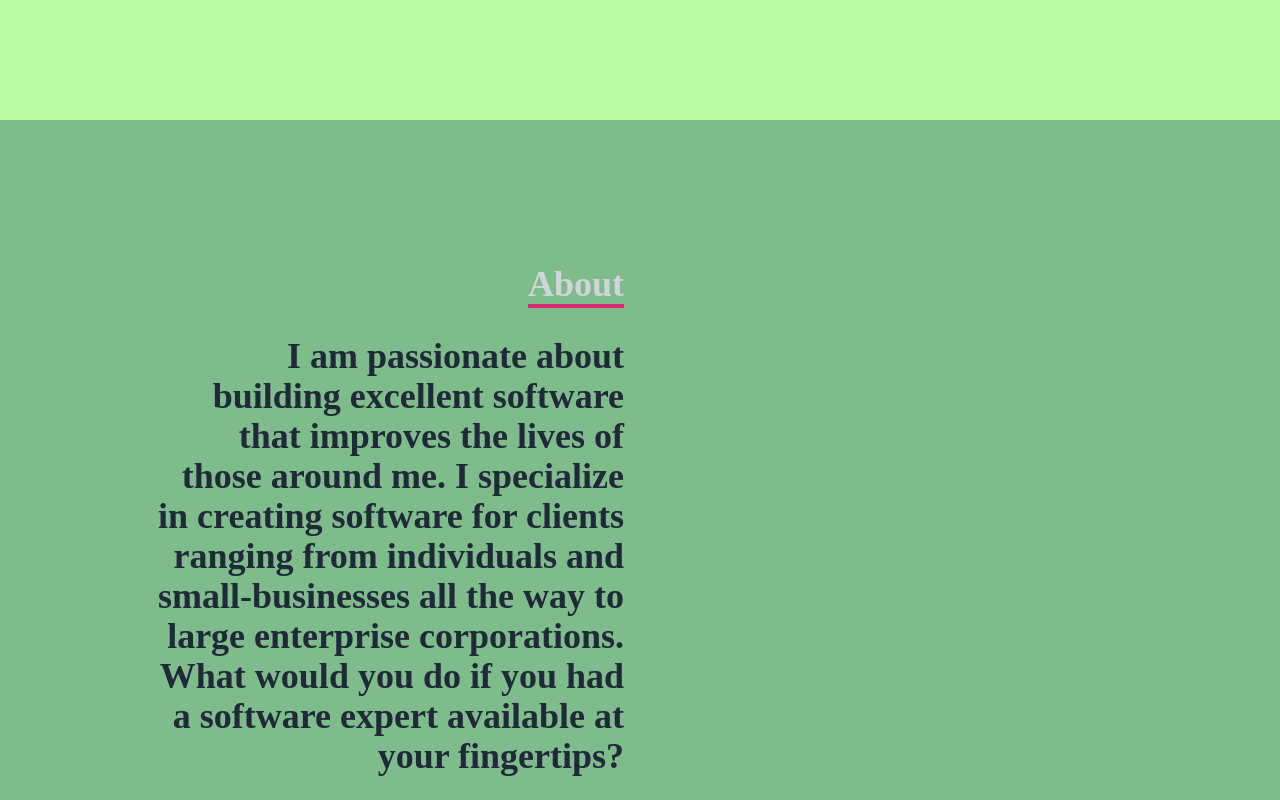
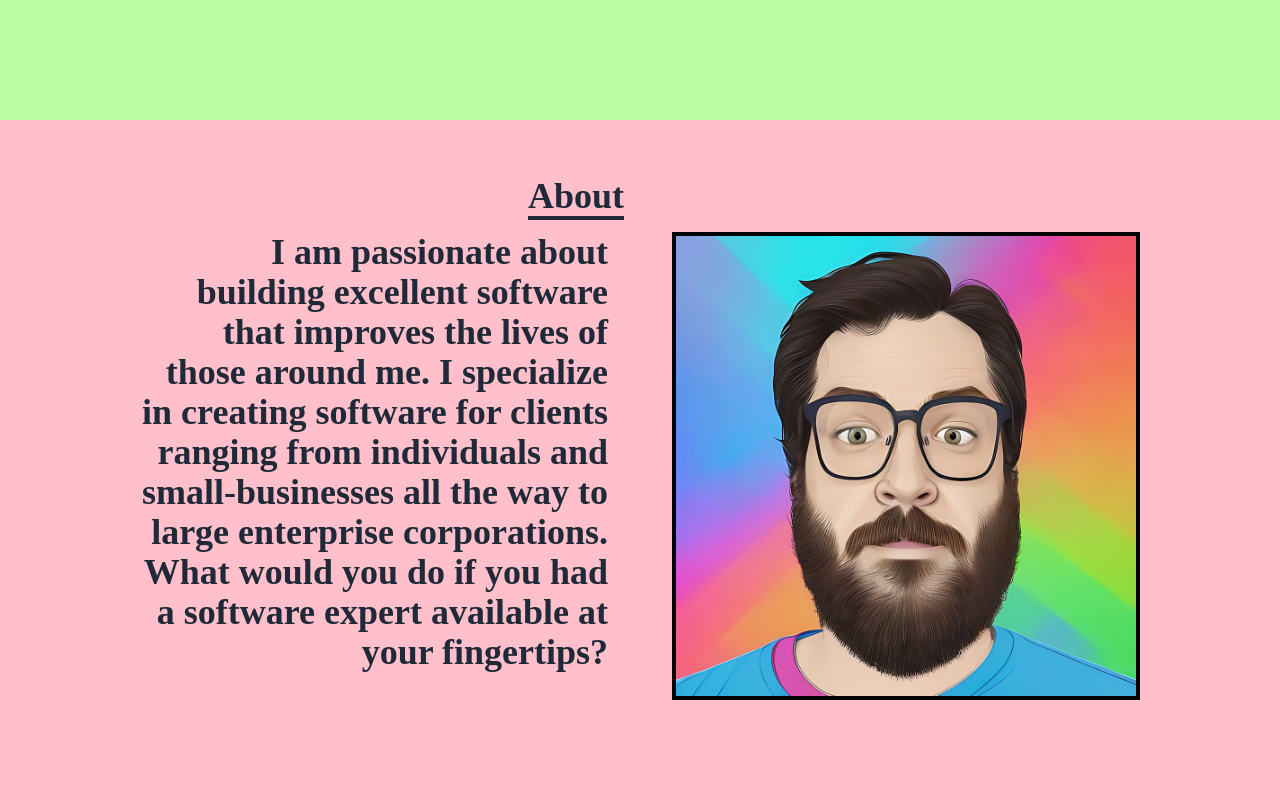
Before and after one commit to codemodeactivate/react-portfolio, a React (Create React App) app: page / in a window 1280 px wide. Shown: the part 680-1480 px from the top of the page. Built offline with nearby package versions, Linux system fonts and the light colour scheme.

Commit message:
about section looks OK

```diff
--- a/src/components/About.jsx
+++ b/src/components/About.jsx
@@ -1,34 +1,45 @@
-import React from 'react'
-import avatar from '../Assets/avatar.jpg'
+import React from "react";
+import avatar from "../Assets/avatar.jpg";
 const About = () => {
     return (
-<div name='about' className='w-full h-screen bg-green-4 text-gray-300'>
-      <div className='flex flex-col justify-center items-center w-full h-full'>
-        <div className='max-w-[1000px] w-full grid grid-cols-2 gap-8'>
-          <div className='sm:text-right pb-8 pl-4'>
-            <p className='text-4xl font-bold inline border-b-4 border-pink-600'>
+        <div
+            name="about"
+            className="w-full min-h-screen bg-pink-2 text-gray-800 px-10 py-20 md:p-12 md:py-10 sm:py-10 lg:px-10 lg:py-10 m-auto pb-20"
+        >
+            <div className="flex flex-col justify-center items-center w-full h-full">
+                <div className="max-w-[1000px] w-full grid grid-cols-2 gap-8">
+                    <div className="sm:text-right py-8 sm:py-4">
+                        <p className="text-4xl font-bold inline border-b-4 border-gray-800">
                             About
                         </p>
                     </div>
                     <div></div>
                 </div>
-          <div className='max-w-[1000px] w-full grid sm:grid-cols-2 gap-8 px-4'>
-            <div className='sm:text-right text-4xl font-bold text-gray-800'>
-              <p>I am passionate about building excellent software that improves
-              the lives of those around me. I specialize in creating software
-              for clients ranging from individuals and small-businesses all the
-              way to large enterprise corporations. What would you do if you had
-              a software expert available at your fingertips?</p>
+                <div className="max-w-[1000px] w-full grid grid-cols-1 gap-8 lg:grid-cols-2 lg:gap-16">
+                <div className="relative h-64 overflow:hidden border-4 border-black sm:h-full lg:order-last lg:h-full md:block hidden">
+    <img
+        src={avatar}
+        alt="avatar"
+        className="h-full w-full object-cover"
+    />
 </div>
-            <div className='sm:hidden border-4 border-black'>
 
-              <img src={avatar} alt="avatar" className='h-full w-full object-cover'/>
 
+                    <div className="sm:text-right text-4xl font-bold text-gray-800">
+                        <p>
+                            I am passionate about building excellent software
+                            that improves the lives of those around me. I
+                            specialize in creating software for clients ranging
+                            from individuals and small-businesses all the way to
+                            large enterprise corporations. What would you do if
+                            you had a software expert available at your
+                            fingertips?
+                        </p>
                     </div>
                 </div>
             </div>
         </div>
-  )
-}
+    );
+};
 
-export default About
+export default About;
```
Lines whose indentation alone changed are shown as unchanged.
